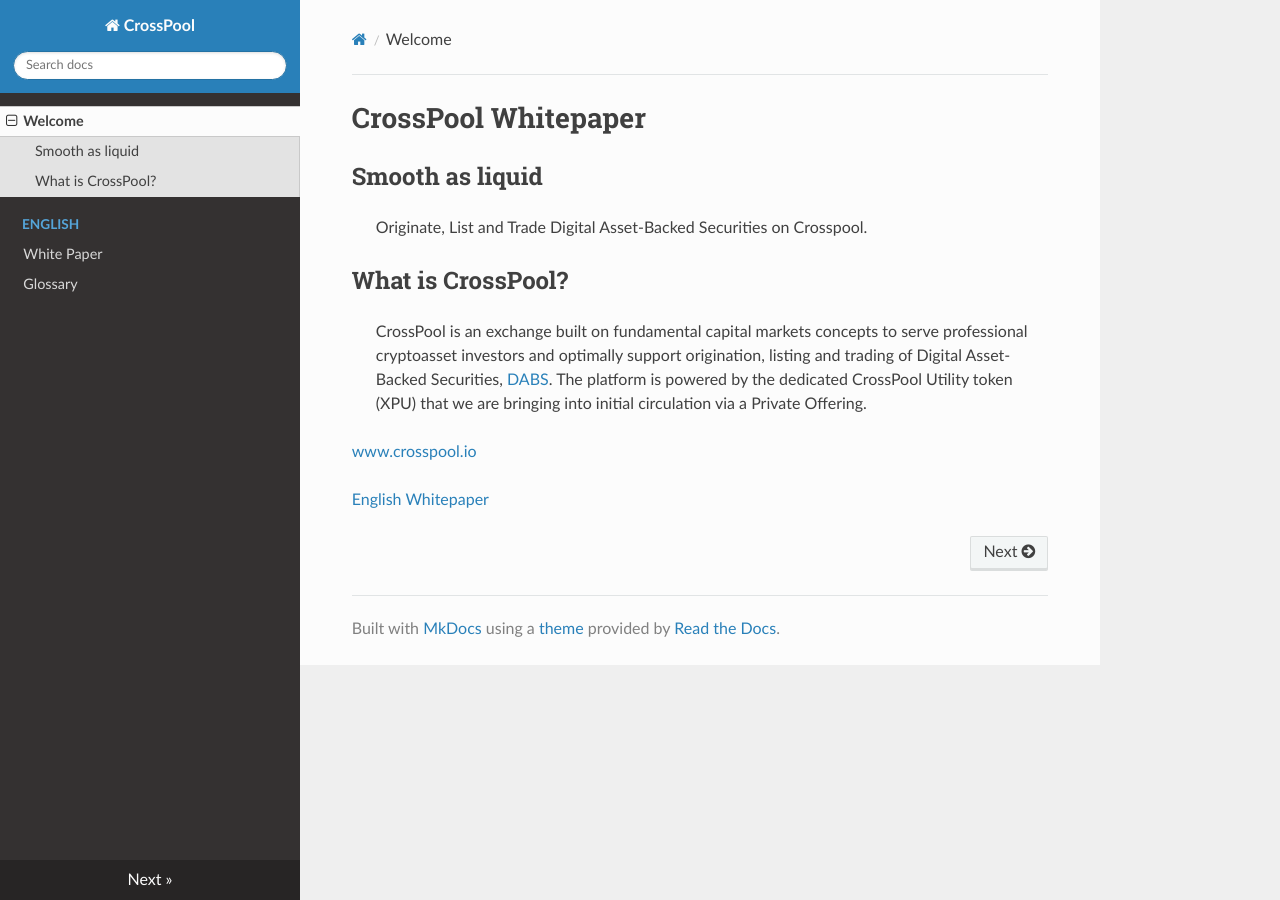
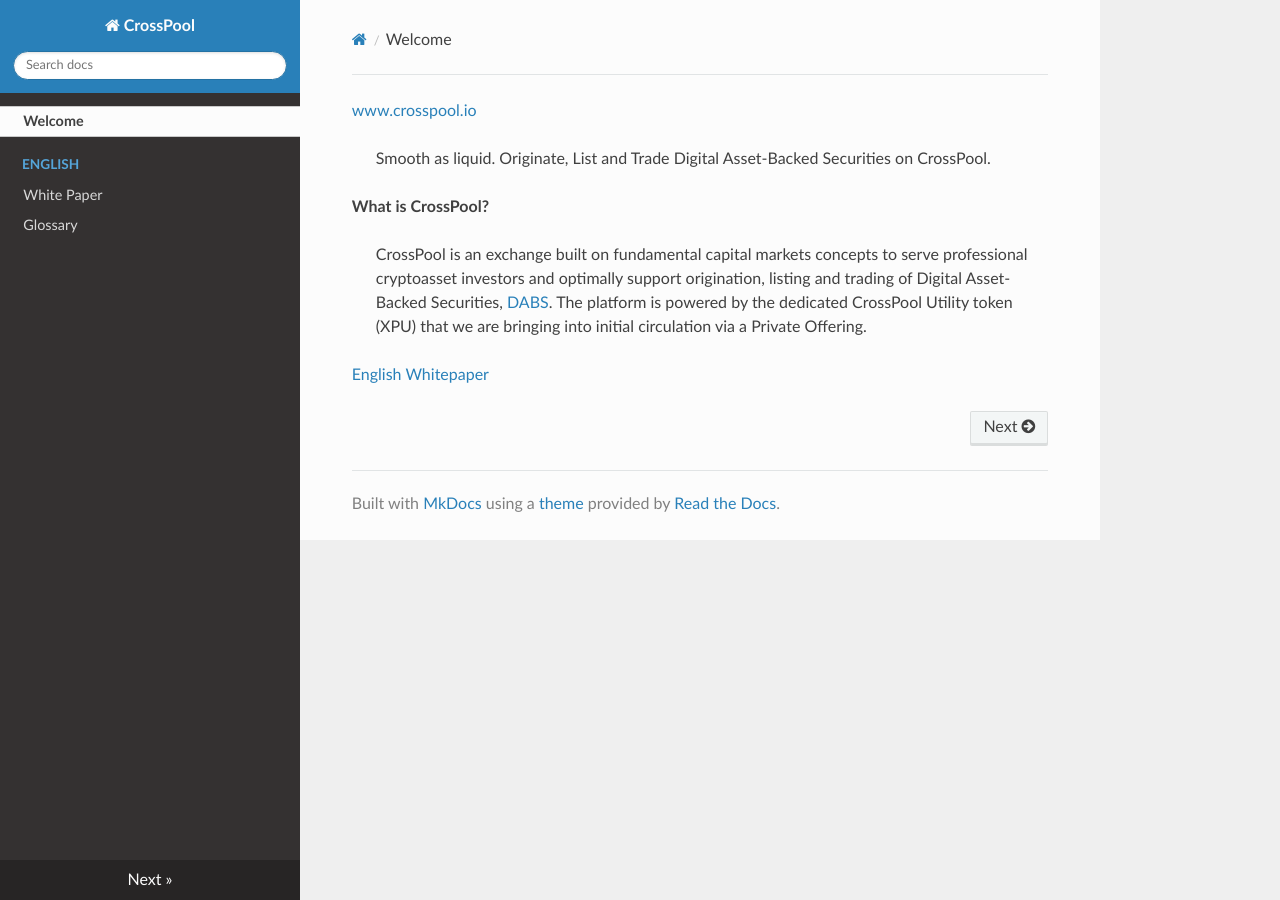
Before and after one commit to finfabrik/xp-docs, an MkDocs documentation site: the page built from docs/index.md, in a window 1280 px wide. Built offline with MkDocs 1.6.1, drawn with Linux system fonts in a browser that asks for light colours; nearby versions of some CDN libraries; old or Windows-style settings are respelled for this version of MkDocs.

Commit message:
reformat

```diff
--- a/docs/index.md
+++ b/docs/index.md
@@ -1,14 +1,10 @@
-# CrossPool Whitepaper
+[www.crosspool.io](https://www.crosspool.io)
 
-## Smooth as liquid
+> Smooth as liquid. Originate, List and Trade Digital Asset-Backed Securities on CrossPool.
 
-> Originate, List and Trade Digital Asset-Backed Securities on Crosspool.
-
-## What is CrossPool?
+**What is CrossPool?**
 
 > CrossPool is an exchange built on fundamental capital markets concepts to serve professional cryptoasset investors and optimally support origination, listing and trading of Digital Asset-Backed Securities, [DABS](en/glossary/#dabs).
 ‍The platform is powered by the dedicated CrossPool Utility token (XPU) that we are bringing into initial circulation via a Private Offering.
 
-[www.crosspool.io](https://www.crosspool.io)
-
 [English Whitepaper](en/whitepaper.md)
--- a/package.json
+++ b/package.json
@@ -2,6 +2,9 @@
   "name": "xp-docs",
   "version": "1.0.0",
   "main": "./site/index.html",
+  "scripts": {
+    "local": "mkdocs serve"
+  },
   "devDependencies": {
     "grunt": "^1.0.3",
     "grunt-contrib-jshint": "^2.0.0",
```
